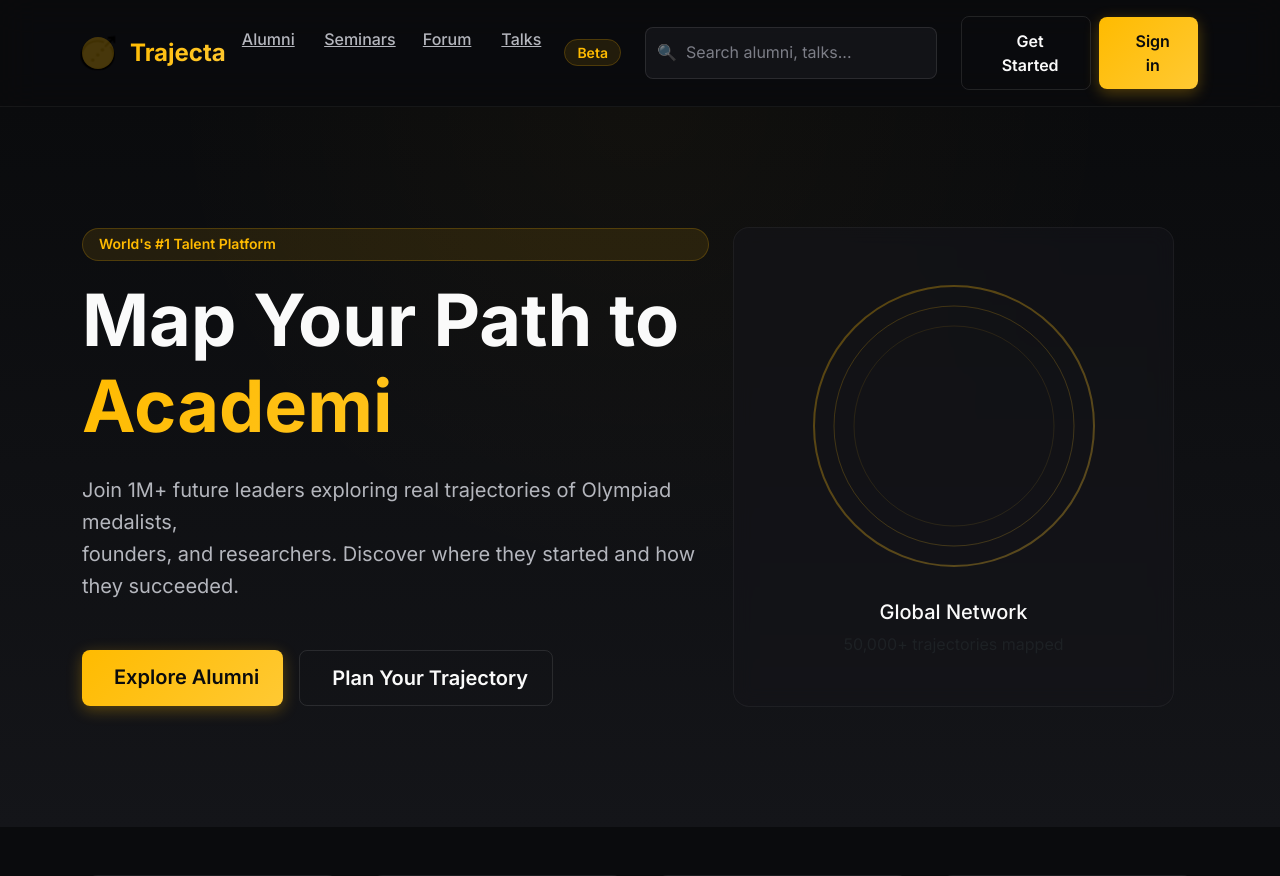
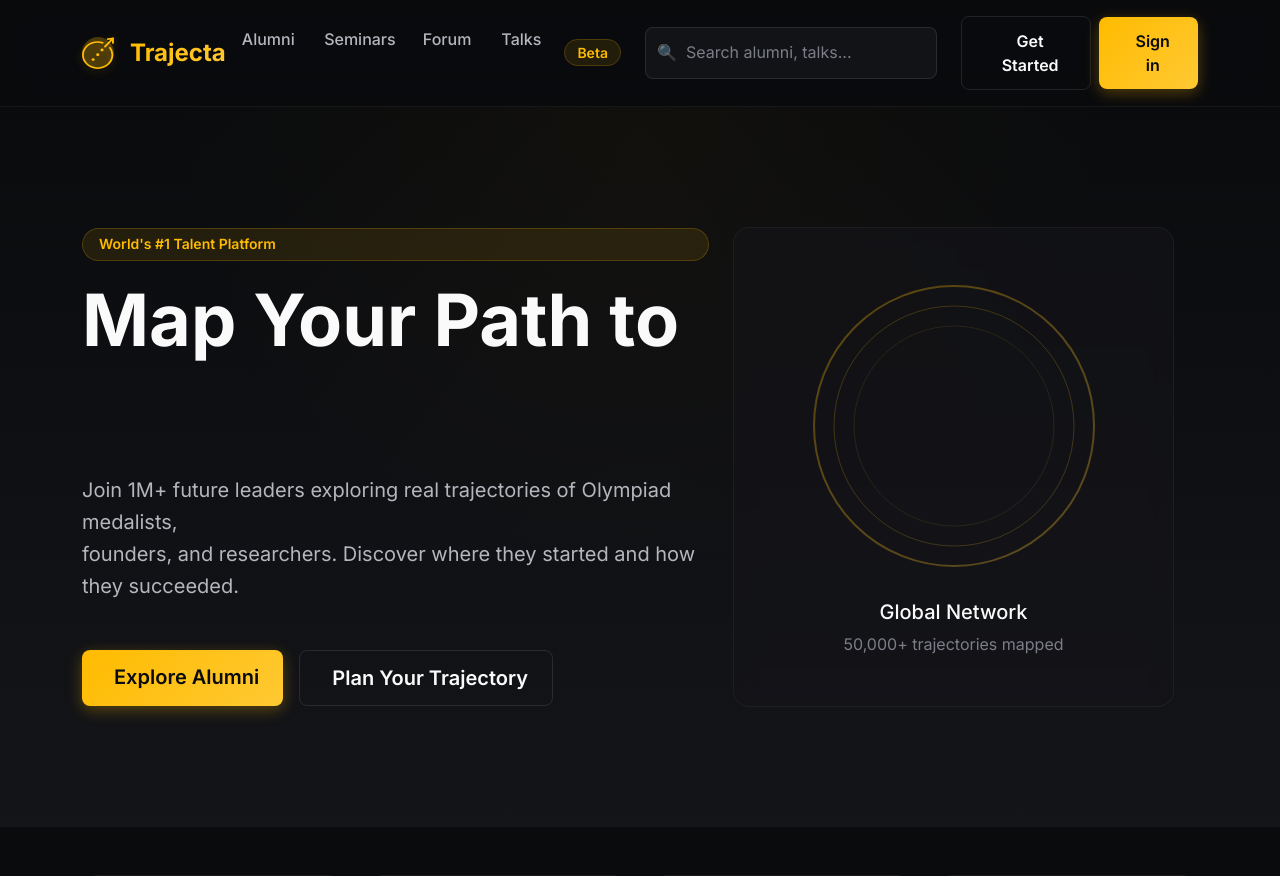
Before and after one commit to TrajectaOrg/trajecta-org, a Node server app: page / in a window 1280 px wide. Shown: the top 876 px of the page. Run offline with Node 20, Linux system fonts and the light colour scheme; some libraries are stand-ins or nearby versions; some web fonts are replaced.

Commit message:
Update styles and logo for improved aesthetics and functionality. Added custom text-muted class in CSS, enhanced logo styling with hover effects, and ensured logo quality across different sizes. Updated homepage text for clarity and adjusted footer and navigation for consistency.

```diff
--- a/public/css/modern.css
+++ b/public/css/modern.css
@@ -61,6 +61,11 @@ body {
   -moz-osx-font-smoothing: grayscale;
 }
 
+/* Override Bootstrap text-muted */
+.text-muted {
+  color: var(--text-muted) !important;
+}
+
 /* ===== Modern Navigation ===== */
 .navbar-modern {
   background: rgba(10, 11, 13, 0.8);
@@ -81,6 +86,7 @@ body {
   position: relative;
   padding: 0.5rem 1rem;
   transition: var(--transition-base);
+  text-decoration: none;
 }
 
 .nav-link-modern::after {
@@ -395,3 +401,42 @@ body {
     transition-duration: 0.01ms !important;
   }
 }
+
+/* ===== Logo Styling ===== */
+.logo-svg {
+  filter: drop-shadow(0 2px 4px rgba(255, 187, 0, 0.2));
+  transition: var(--transition-base);
+}
+
+.logo-svg:hover {
+  filter: drop-shadow(0 4px 8px rgba(255, 187, 0, 0.3));
+  transform: scale(1.05);
+}
+
+/* Logo adaptations for future light theme */
+@media (prefers-color-scheme: light) {
+  .logo-svg {
+    filter: drop-shadow(0 2px 4px rgba(255, 187, 0, 0.3));
+  }
+}
+
+/* Ensure logo maintains quality at different sizes */
+.navbar-brand img,
+.footer-modern img {
+  image-rendering: -webkit-optimize-contrast;
+  image-rendering: crisp-edges;
+}
+
+/* ===== Typewriter Text Stability ===== */
+[data-typewriter] {
+  min-height: 1.2em;
+  display: inline-block;
+  min-width: 280px;
+  text-align: left;
+}
+
+/* Ensure consistent line height for typewriter container */
+.display-2 [data-typewriter] {
+  line-height: 1.2;
+  vertical-align: top;
+}
--- a/views/index.ejs
+++ b/views/index.ejs
@@ -16,7 +16,7 @@
         </div>
         <h1 class="display-2 fw-bold mb-4 fade-in">
           Map Your Path to
-          <span class="d-block gradient-text" data-typewriter='["Global Impact", "Academic Excellence", "Entrepreneurship", "Research Breakthroughs"]'>Global Impact</span>
+          <span class="d-block gradient-text" data-typewriter='["Global Impact", "Academic Success", "Entrepreneurship", "Research"]'>Global Impact</span>
         </h1>
         <p class="lead mb-5 fade-in" style="color: var(--text-secondary);">
           Join 1M+ future leaders exploring real trajectories of Olympiad medalists,<br class="d-none d-lg-block">
@@ -92,7 +92,7 @@
   <div class="text-center mb-5">
     <h2 class="display-5 fw-bold mb-3">Discover Trajectories</h2>
     <p class="lead text-secondary">Real stories from real achievers</p>
-  </div>
+</div>
 
   <div class="row g-4">
     <!-- Trajecta Talk -->
@@ -108,12 +108,12 @@
           </span>
         </div>
         <div class="ratio ratio-16x9 rounded overflow-hidden mb-3">
-          <iframe
-            src="https://www.youtube.com/embed/dQw4w9WgXcQ"
+      <iframe
+        src="https://www.youtube.com/embed/dQw4w9WgXcQ"
             title="Trajecta Talk"
-            allowfullscreen
+        allowfullscreen
             class="rounded"
-          ></iframe>
+      ></iframe>
         </div>
         <h4 class="h5 mb-2">From IMO Gold to Google DeepMind</h4>
         <p class="text-secondary mb-3">Sarah Chen shares her journey from winning International Math Olympiad gold at 16 to leading AI research at DeepMind.</p>
--- a/views/partials/_footer.ejs
+++ b/views/partials/_footer.ejs
@@ -5,7 +5,7 @@
       <!-- Brand Section -->
       <section class="col-lg-4">
         <div class="d-flex align-items-center mb-3">
-          <img src="/img/logo.svg" width="40" height="40" alt="Trajecta" class="me-3">
+          <img src="/img/logo.svg" width="40" height="40" alt="Trajecta" class="me-3 logo-svg">
           <h2 class="h4 fw-bold mb-0 gradient-text">Trajecta</h2>
         </div>
         <p class="text-secondary mb-4">
@@ -156,7 +156,7 @@
   style="width: 56px; height: 56px; z-index: 1000;"
   onclick="window.scrollTo({top: 0, behavior: 'smooth'})"
 >
-  <i class="ph-arrow-up fs-5"></i>
+  <i class="ph ph-arrow-up fs-5"></i>
 </button>
 
 <script>
--- a/views/partials/_head.ejs
+++ b/views/partials/_head.ejs
@@ -41,7 +41,7 @@
 
   <!-- CSS: Critical styles first -->
   <link href="https://cdn.jsdelivr.net/npm/bootstrap@5.3.3/dist/css/bootstrap.min.css" rel="stylesheet" />
-  <link href="https://unpkg.com/phosphor-icons@2.0.8/src/css/phosphor.css" rel="stylesheet" />
+  <link href="https://cdn.jsdelivr.net/npm/@phosphor-icons/web@2.1.2/src/regular/style.css" rel="stylesheet" />
   <link href="/css/modern.css?v=2" rel="stylesheet" />
   <link href="/css/util.css?v=2"  rel="stylesheet" />
   <link href="/css/styles.css?v=2" rel="stylesheet" />
--- a/views/partials/_nav.ejs
+++ b/views/partials/_nav.ejs
@@ -6,7 +6,7 @@
     <!-- Logo with animation -->
     <a href="/" class="d-flex align-items-center me-auto text-decoration-none hover-lift">
       <div class="position-relative">
-        <img src="/img/logo.svg" width="32" height="32" alt="Trajecta logo" class="icon-pulse">
+        <img src="/img/logo.svg" width="32" height="32" alt="Trajecta logo" class="logo-svg">
         <div class="position-absolute top-0 start-0 w-100 h-100 rounded-circle bg-warning opacity-25 blur"></div>
       </div>
       <span class="fs-4 fw-bold ms-3 gradient-text">Trajecta</span>
```
Also changed, not shown: public/img/logo.svg.
